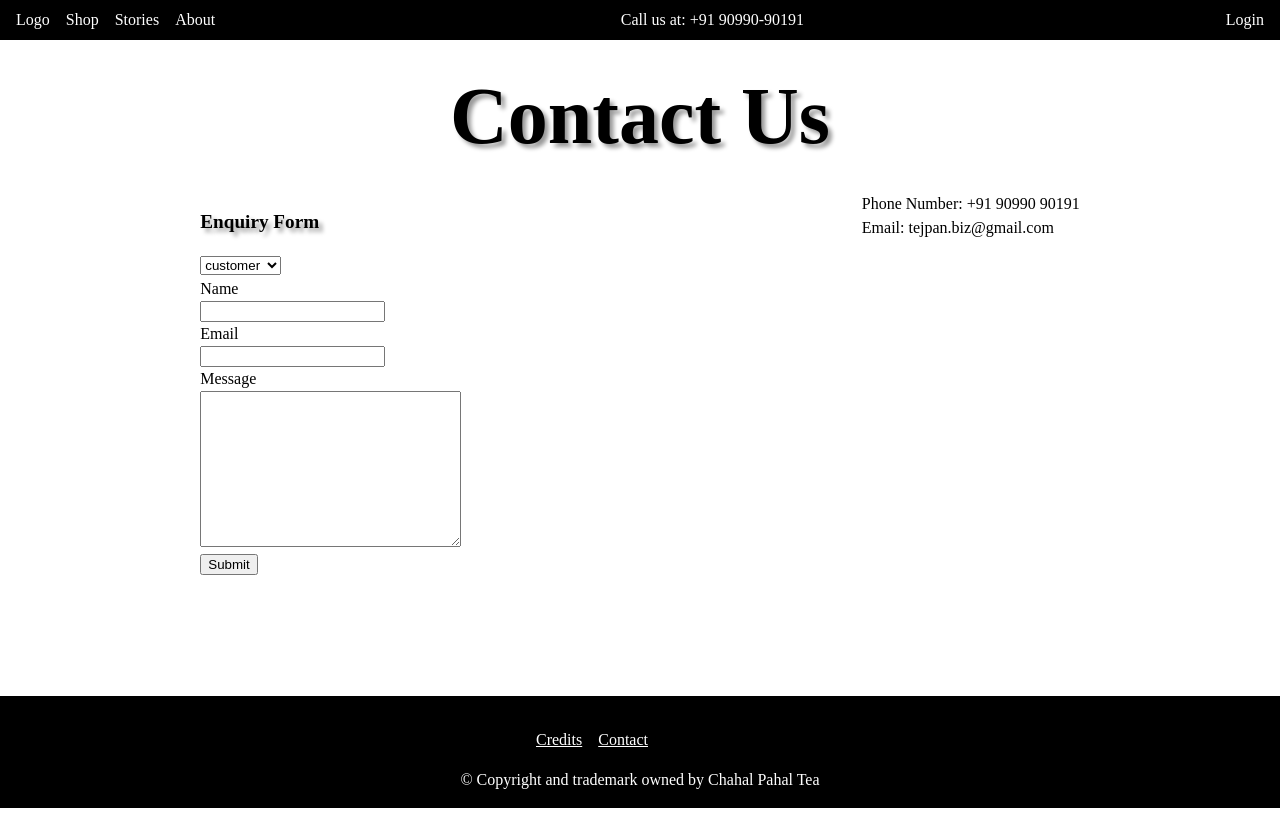
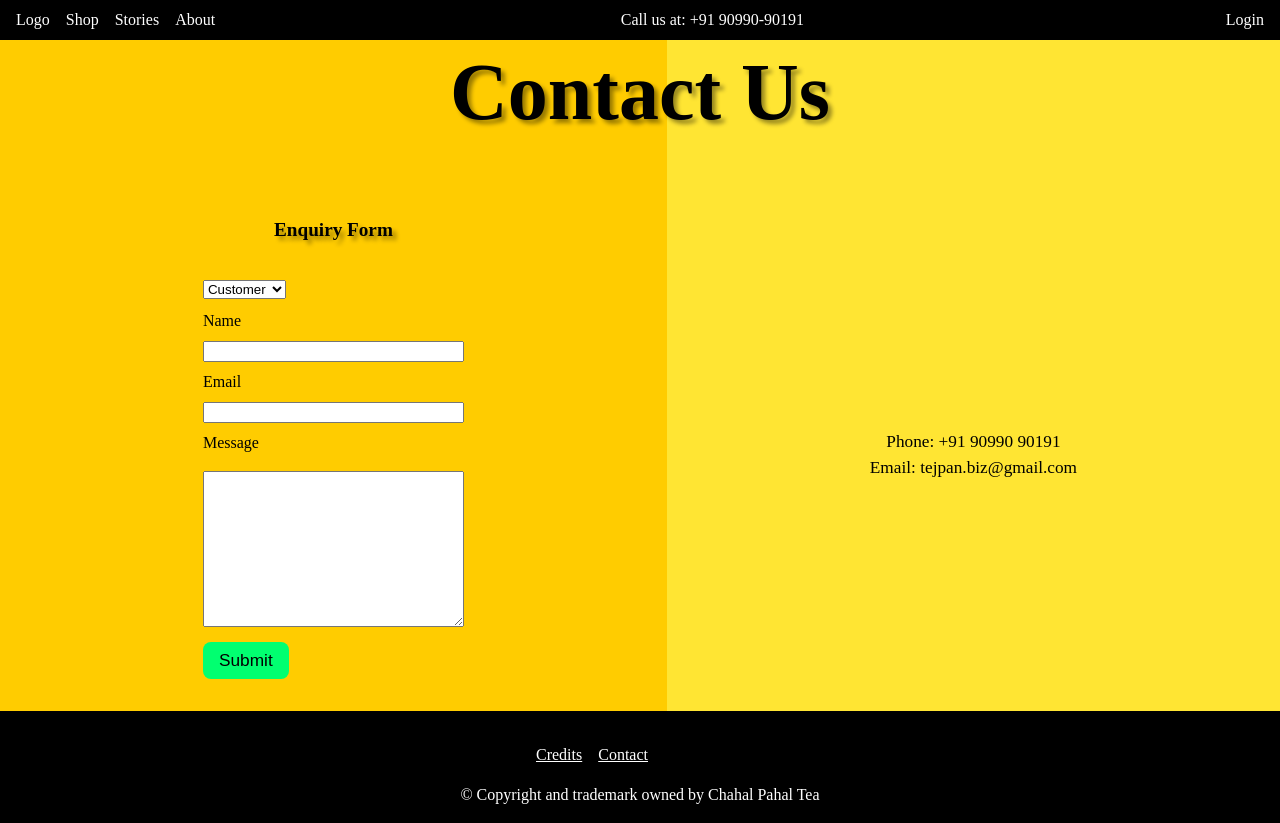
Before and after one commit to bharat-patodi/chahalPahalTea, a Next.js app: page /contact in a window 1280 px wide. Built offline with nearby package versions, Linux system fonts and the light colour scheme.

Commit message:
Update contact page styling

```diff
--- a/pages/contact.tsx
+++ b/pages/contact.tsx
@@ -5,17 +5,16 @@ import styles from "../styles/Contact.module.css";
 const Contact = () => (
   <>
     <Header />
+      <h1 className={styles.heading}>Contact Us</h1>
     <main>
-      <h1>Contact Us</h1>
       <div className={styles.contact}>
         <section className={styles.enquiryForm}>
           <h3>Enquiry Form</h3>
-          <select name="" id="">
-            <option value="customer">customer</option>
-            <option value="distributor">distributor</option>
-          </select>
-
           <form action="post">
+            <select name="" id="">
+              <option value="customer">Customer</option>
+              <option value="distributor">Distributor</option>
+            </select>
             <label>Name</label>
             <input type="text" name="" id="" />
             <label>Email</label>
@@ -25,8 +24,8 @@ const Contact = () => (
             <input type="submit" value="Submit" />
           </form>
         </section>
-        <section className="contactDetails">
-          <p>Phone Number: +91 90990 90191</p>
+        <section className={styles.contactDetails}>
+          <p>Phone: +91 90990 90191</p>
           <p>Email: tejpan.biz@gmail.com</p>
         </section>
       </div>
--- a/styles/Contact.module.css
+++ b/styles/Contact.module.css
@@ -3,15 +3,55 @@
     justify-content: space-around;
     flex-wrap: wrap;
 }
+.heading {
+    position: absolute;
+    top: 0;
+    width: 100%;
+    margin: 2rem 0;
+}
 
 .contact h3 {
+    /* text-align: left; */
+}
+
+.contactDetails {
+    background-color: #FFE533;
+    flex-grow: 1;
+    padding-top: 10rem;
+    display: flex;
+    justify-content: center;
+    align-items: center;
+    flex-direction: column;
+    font-size: 1.08rem;
+}
+
+.enquiryForm {
+    padding-top: 10rem;
+    background-color: #FFCC00;
+    flex-grow: 1;
+    text-align: center;
+
+}
+
+.enquiryForm form {
+    display: inline-block;
+    margin: 1rem auto 2rem auto;
     text-align: left;
 }
 
-.contactDetails {
-
+.enquiryForm form *:not(:last-child):not(:first-child) {
+    width: 100%;
+    margin: 0.5rem 0;
 }
 
-.enquiryForm h3 {
-    text-align: left;
+.enquiryForm input[type="submit"] {
+    background-color: var(--lime-green);
+    font-size: 1.08rem;
+    padding: 0.5rem 1rem;
+    border: none;
+    border-radius: 0.5rem;
+    cursor: pointer;
+    transition: all 0.3s ease-in-out;
 }
+
+/* For centering the form, use https://stackoverflow.com/questions/8097744/how-do-i-center-this-form-in-css */
--- a/styles/globals.css
+++ b/styles/globals.css
@@ -245,6 +245,14 @@ main {
   min-height: 80vh;
 }
 
+h1, h2, h3, h4, h5, h6 {
+  font-family: var(--title-font);
+  font-weight: 700;
+  text-align: center;
+  margin: 1rem 0;
+  text-shadow: 4px 4px 4px rgba(0, 0, 0, 0.4);
+}
+
 h1 {
   font-size: 5rem;
   margin: 2rem;
@@ -253,18 +261,11 @@ h1 {
 
 h2 {
   font-size: 3rem;
+  margin-bottom: 5rem;
 }
 
 h3 {
   font-size: 1.2em;
-}
-
-h1, h2, h3, h4, h5, h6 {
-  font-family: var(--title-font);
-  font-weight: 700;
-  text-align: center;
-  margin: 1rem 0;
-  text-shadow: 4px 4px 4px rgba(0, 0, 0, 0.4);
 }
 
 label,
```
